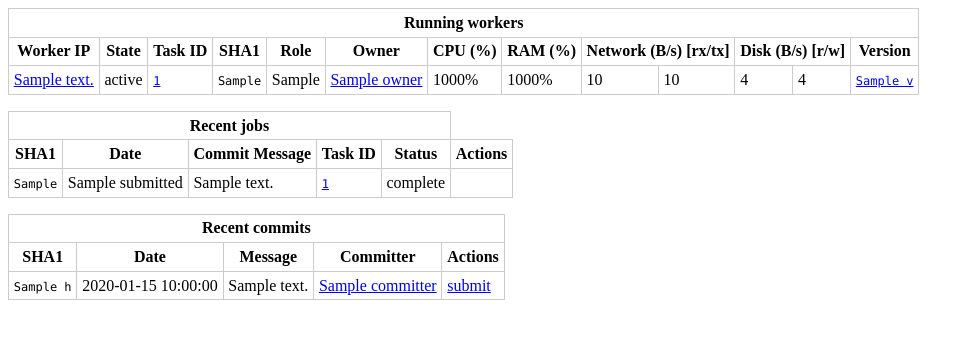
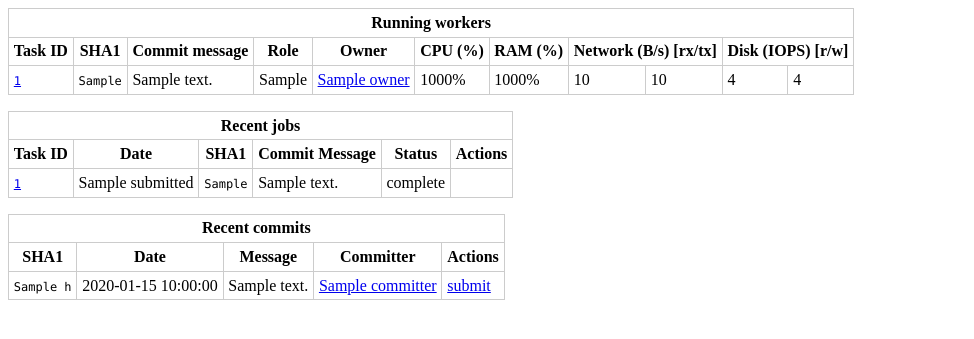
Before and after one commit to fatlotus/lsda-control-panel, a Flask app: template templates/plain.html in a window 1280 px wide. Shown: the top 339 px of the page, without its empty margins (0-974 px from the left). Run offline with Flask 2, Linux system fonts and the light colour scheme; the template is opened without the code that fills it: most values are stand-ins (such as "Sample title", 1, 10 or a date in 2020).

Commit message:
Reformat home page.

```diff
--- a/submission.py
+++ b/submission.py
@@ -105,7 +105,7 @@ def view_jobs_for(owner):
     all_jobs.sort(key = lambda x: x['submitted'])
     all_jobs.reverse()
 
-    return all_jobs[:10]
+    return all_jobs[:20]
 
 def submit_a_job(owner, git_sha1, constellation = DEFAULT_CONSTELLATION):
     """
--- a/templates/plain.html
+++ b/templates/plain.html
@@ -59,25 +59,30 @@ Profiling information:
   <table>
     <tr><th colspan="13">Running workers</th></tr>
     <tr>
+      {% if is_admin %}
       <th>Worker IP</th>
-      <th>State</th>
+      <th>Version</th>
+      {% endif %}
       <th>Task ID</th>
       <th>SHA1</th>
+      <th>Commit message</th>
       <th>Role</th>
       <th>Owner</th>
       <th>CPU (%)</th>
       <th>RAM (%)</th>
       <th colspan="2">Network (B/s) [rx/tx]</th>
-      <th colspan="2">Disk (B/s) [r/w]</th>
-      <th>Version</th>
+      <th colspan="2">Disk (IOPS) [r/w]</th>
     </tr>
     {% for node in nodes %}
     <tr>
+      {% if is_admin %}
       <td><a href="ssh://ubuntu@{{ node.ip_address }}">
         {{ node.ip_address }}</a></td>
-      <td>{{ node.state_symbol }}</td>
-      <td><code><a href="http://nbviewer.ipython.org/url/ml-submissions.s3-website-us-east-1.amazonaws.com/results/{{node.task_id}}.ipynb">{{ node.task_id }}</a></code></td>
+      <td><code><a href="https://github.com/fatlotus/lsda-management/tree/{{ node.version }}">{{ node.version[:8] }}</a></code></td>
+      {% endif %}
+      <td><code><a href="http://nbviewer.ipython.org/url/ml-submissions.s3-website-us-east-1.amazonaws.com/results/{{node.task_id}}.ipynb">{{ node.task_id[:8] }}</a></code></td>
       <td><code>{{ node.sha1[:8] }}</code></td>
+      <td>{{ commits_index.get(node.sha1, {"message": "-"}).message }}</td>
       <td>{{ node.task_type }}</td>
       <td><a href="?owner={{ node.owner }}">{{ node.owner }}</a></td>
       <td>{{ "{:.0%}".format(node.cpu_usage) }}</td>
@@ -86,30 +91,30 @@ Profiling information:
       <td>{{ "{:,.0f}".format(node.transmitted) }}</td>
       <td>{{ "{:,.0f}".format(node.read_rate) }}</td>
       <td>{{ "{:,.0f}".format(node.write_rate) }}</td>
-      <td><code><a href="https://github.com/fatlotus/lsda-management/tree/{{ node.version }}">{{ node.version[:8] }}</a></code></td>
+      <!-- {{ node }} -->
     </tr>
     {% endfor %}
   </table>
   <table>
-    <tr><th colspan="5">Recent jobs</th></tr>
+    <tr><th colspan="6">Recent jobs</th></tr>
     <tr>
+      <th>Task ID</th>
+      <th>Date</th>
       <th>SHA1</th>
-      <th>Date</th>
       <th>Commit Message</th>
-      <th>Task ID</th>
       <th>Status</th>
       <th>Actions</th>
     </tr>
     {% for job in jobs %}
     <tr>
+      {% if job.status == "complete" or job.status == "running" %}
+      <td><a href="http://nbviewer.ipython.org/url/ml-submissions.s3-website-us-east-1.amazonaws.com/results/{{job.task_id}}.ipynb"><code>{{ job.task_id[:8] }}</code></a></td>
+      {% else %}
+      <td><code>{{ job.task_id[:8] }}</code></td>
+      {% endif %}
+      <td>{{ job.submitted }}</td>
       <td><code>{{ job.sha1[:8] }}</code></td>
-      <td>{{ job.submitted }}</td>
       <td>{{ commits_index.get(job.sha1, {"message":"-"}).message }}</td>
-      {% if job.status == "complete" or job.status == "running" %}
-      <td><a href="http://nbviewer.ipython.org/url/ml-submissions.s3-website-us-east-1.amazonaws.com/results/{{job.task_id}}.ipynb"><code>{{ job.task_id }}</code></a></td>
-      {% else %}
-      <td><code>{{ job.task_id }}</code></td>
-      {% endif %}
       <td>{{ job.status }}</td>
       <td>{% if job.status == "enqueued" or job.status == "running" %}
         <a href="/cancel?task_id={{ job.task_id }}">cancel</a>
```
